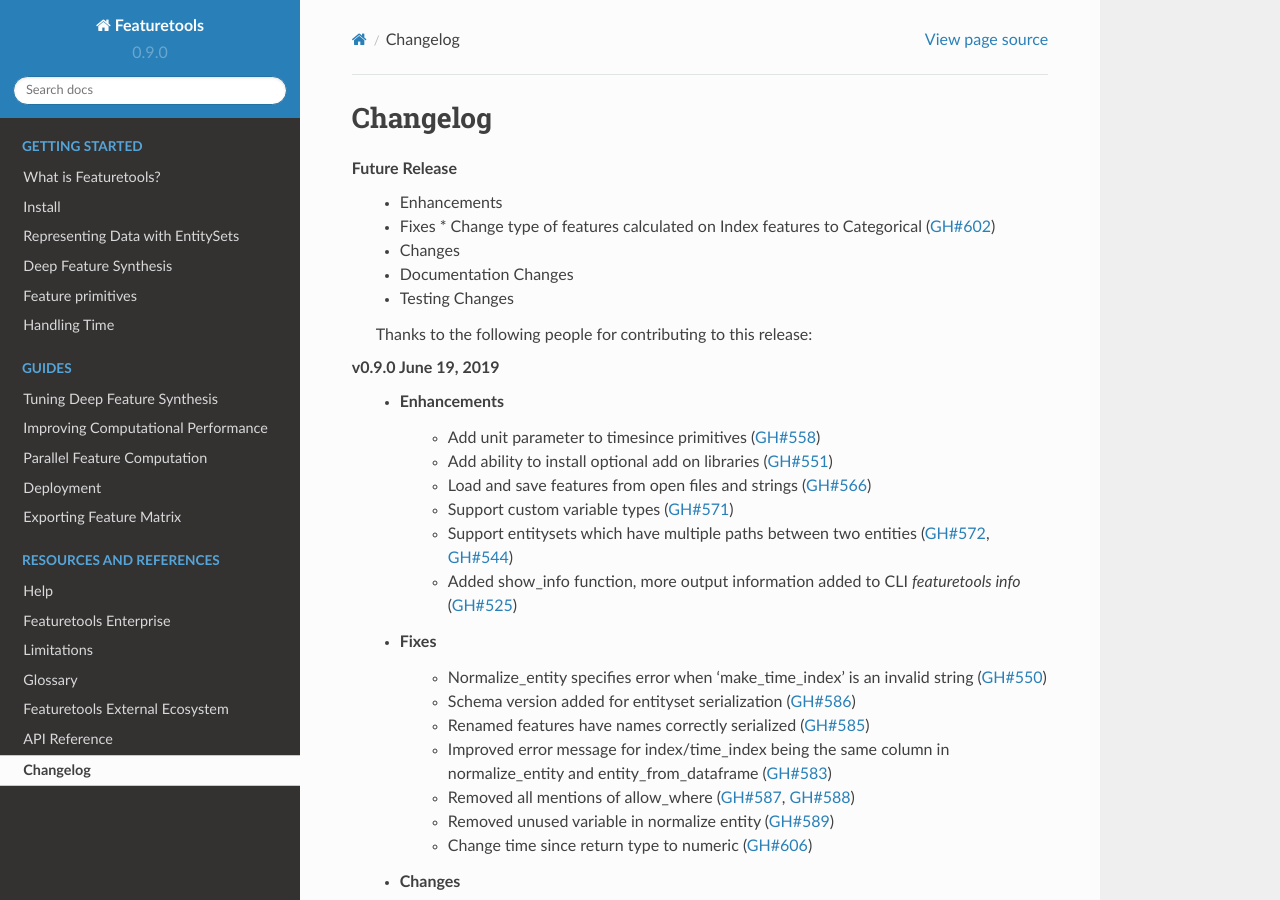
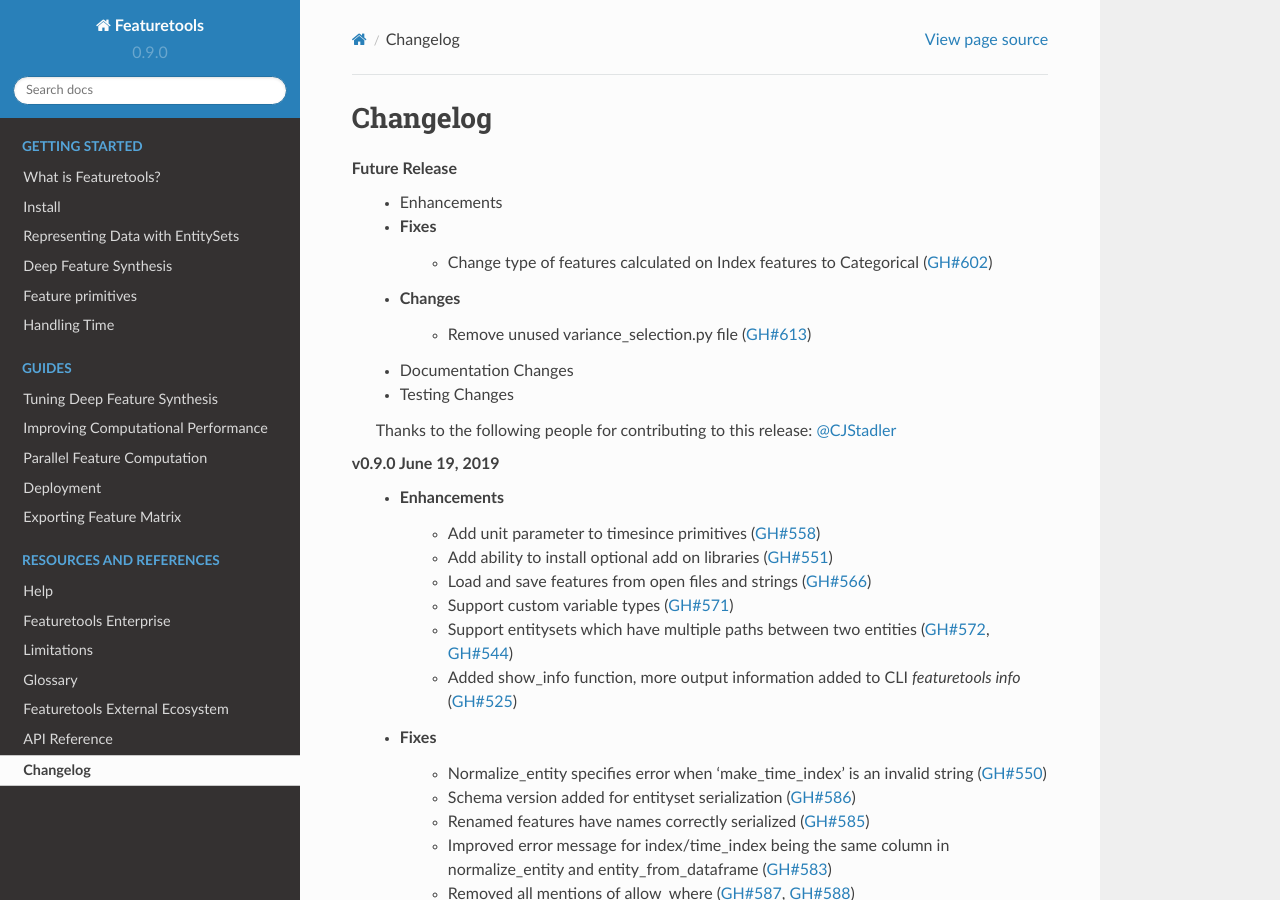
Before and after one commit to alteryx/featuretools, a Sphinx documentation site: the page built from docs/source/changelog.rst, in a window 1280 px wide and 900 px high. Built offline with Sphinx 7.4.7 and the Read the Docs theme 2.0.0, drawn with Linux system fonts in a browser that asks for light colours; pages that are not in the unit, such as notebooks, are missing from menus.

Commit message:
Update changelog

```diff
--- a/docs/source/changelog.rst
+++ b/docs/source/changelog.rst
@@ -5,12 +5,14 @@
 **Future Release**
     * Enhancements
     * Fixes
-      * Change type of features calculated on Index features to Categorical (:pr:`602`)
+        * Change type of features calculated on Index features to Categorical (:pr:`602`)
     * Changes
+        * Remove unused variance_selection.py file (:pr:`613`)
     * Documentation Changes
     * Testing Changes
 
     Thanks to the following people for contributing to this release:
+    :user:`CJStadler`
 
 **v0.9.0** June 19, 2019
     * Enhancements
```
